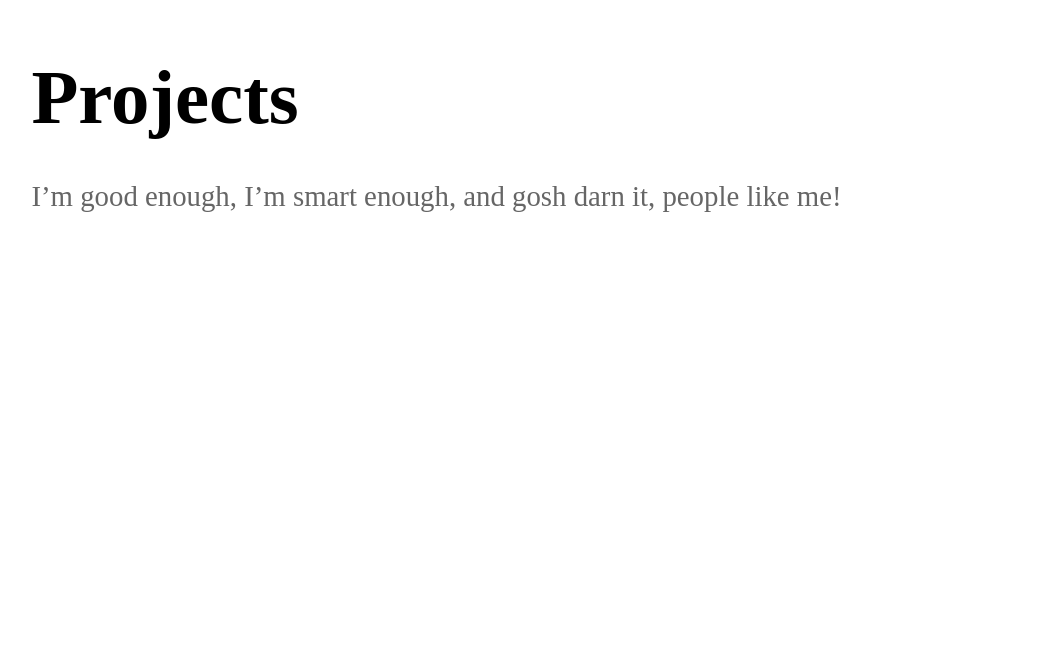
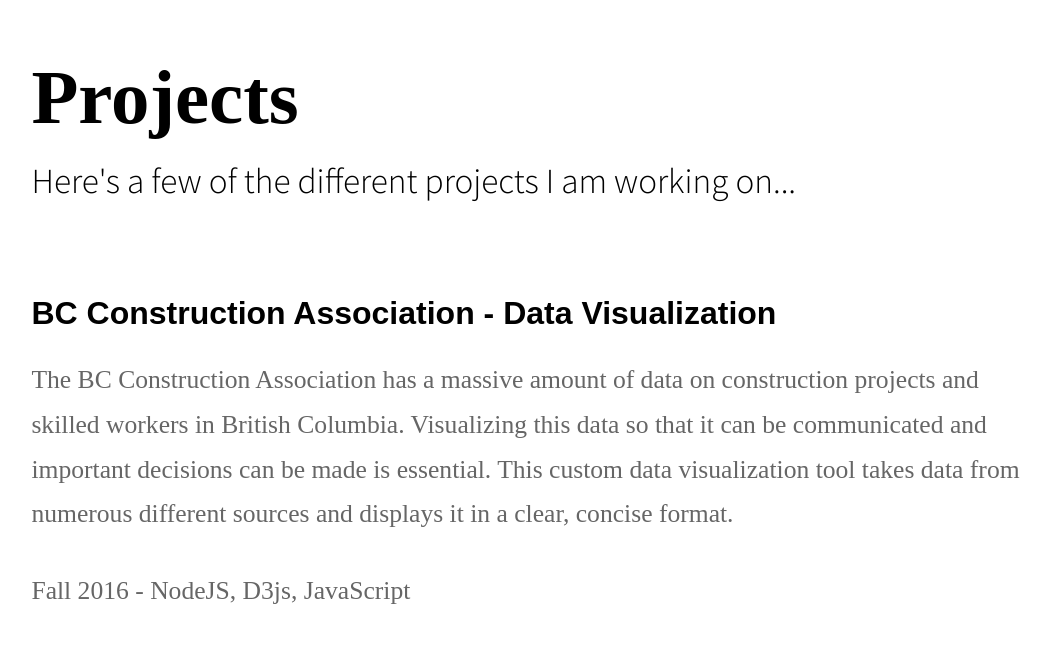
Before and after one commit to stephenrichter/stephen-richter, a Gatsby site: page /projects in a window 1280 px wide. Shown: the part 117-766 px from the top of the page, without its empty margins (103-1154 px from the left). Built offline with nearby package versions, Linux system fonts and the light colour scheme; Gatsby itself is replaced by a stand-in of ours; a web font is replaced by a local one.

Commit message:
project page

```diff
--- a/src/components/centered-layout.js
+++ b/src/components/centered-layout.js
@@ -12,7 +12,7 @@
     margin-bottom: 0.5rem;
   }
   p {
-    font-size: 1.8rem;
+    font-size: 1.6rem;
     line-height: 1.75;
     font-weight: 300;
     margin-bottom: 2rem;
--- a/src/pages/projects.js
+++ b/src/pages/projects.js
@@ -1,6 +1,31 @@
 import React, {Component} from "react"
 import {Row, Column} from '../components/grid'
 import CenteredLayout from '../components/centered-layout'
+import styled from 'styled-components'
+
+const Subtitle = styled.h2`
+  margin-top: 1rem !important;
+  margin-bottom: 2rem;
+  font-family: 'Muli', 'Source Sans Pro', sans-serif;
+  font-size: 2.2rem;
+  font-weight: 200;
+  line-height: normal;
+
+  & strong {
+    font-weight: 500;
+  }
+  @media (max-width: 700px) {
+    text-align: center;
+  }
+`
+
+const ProjectTitle = styled.h2`
+  font-family: 'Muli', sans-serif;
+  font-size: 2.0rem;
+  font-weight: 700;
+  margin-bottom: 1.0rem;
+  line-height: 1.2;
+`
 
 export default class Projects extends Component {
   render () {
@@ -10,16 +35,44 @@
                       desc="Here are some things I'm working on."
                       type="website"
                       image="https://cldup.com/go95bqT7sK.jpg">
-        <Row>
-        <div>
+        <Column>
           <h1>Projects</h1>
-          <p>I’m good enough, I’m smart enough, and gosh darn it, people like me!</p>
-        </div>
-        </Row>
+          <Subtitle>Here's a few of the different projects I am working on...</Subtitle>
+        </Column>
+        <Column>
+          {projects.map((projects, i) => this.renderProject(projects, i))}
+        </Column>
       </CenteredLayout>
     )
   }
+
+  renderProject (project, index) {
+    return (
+      <div key={index}>
+        <ProjectTitle>
+          {project.title}
+        </ProjectTitle>
+        <div>
+          <p>{project.summary}</p>
+        </div>
+        <div>
+          <p>{project.date} - {project.skills}</p>
+        </div>
+      </div>
+    )
+  }
 }
+
+const projects = [
+  {
+    date: 'Fall 2016',
+    title: 'BC Construction Association - Data Visualization',
+    summary: `The BC Construction Association has a massive amount of data on construction projects and skilled workers in British Columbia.
+    Visualizing this data so that it can be communicated and important decisions can be made is essential.
+    This custom data visualization tool takes data from numerous different sources and displays it in a clear, concise format.`,
+    skills: `NodeJS, D3js, JavaScript`
+  }
+]
 
 export const query = graphql`
   query ProjectsQuery {
```
Also changed, not shown: src/components/masonry-grid.js (+13 -6 lines), src/pages/journal.js (+17 -1 lines), 1 other file.
